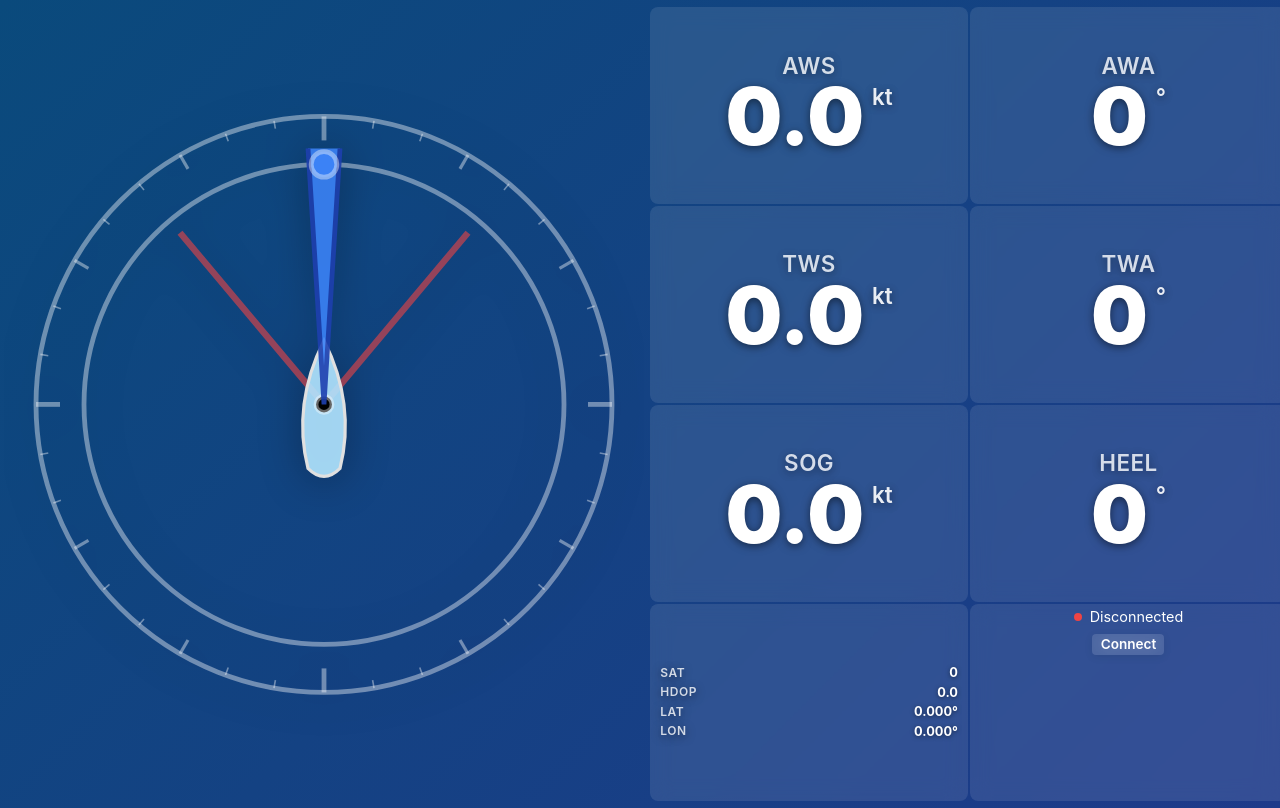
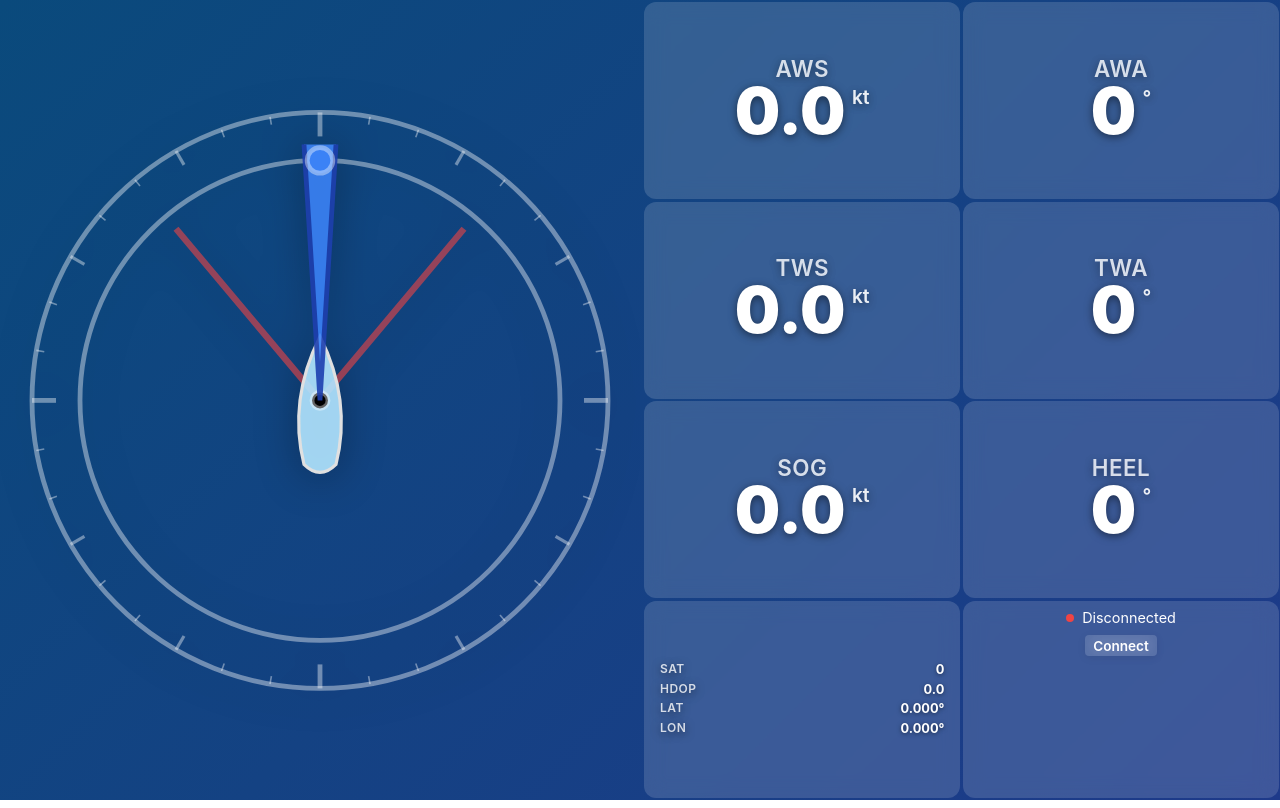
Before and after one commit to escopecz/veetr, a React (Vite) app: page / in a window 1280 px wide. Built offline with nearby package versions, Linux system fonts and the light colour scheme.

Commit message:
Padding improvements

```diff
--- a/src/components/Dashboard.css
+++ b/src/components/Dashboard.css
@@ -4,7 +4,7 @@
   grid-template-columns: 1fr 1fr;
   grid-template-rows: 1fr;
   grid-template-areas: "wind cards";
-  gap: 0.3rem;
+  gap: 0.1rem;
   height: 100vh;
   min-height: 100vh;
   width: 100vw;
@@ -42,8 +42,8 @@
     display: grid;
     grid-template-columns: 1fr 1fr;
     grid-auto-rows: minmax(0, 1fr);
-    gap: 0.12rem;
-    padding: 0.1rem 0.1rem;
+    gap: 0.05rem;
+    padding: 0.1rem;
     overflow-y: auto;
     align-items: stretch;
     justify-items: stretch;
@@ -84,8 +84,8 @@
     display: grid;
     grid-template-columns: 1fr 1fr;
     grid-auto-rows: minmax(0, 1fr);
-    gap: 0.12rem;
-    padding: 0.1rem 0.1rem;
+    gap: 0.05rem;
+    padding: 0.1rem;
     overflow-y: auto;
     align-items: stretch;
     justify-items: stretch;
@@ -100,7 +100,6 @@
   max-width: 1600px;
   margin: 0 auto;
   height: 100%;
-  padding: 0.25rem;
 }
 
 .wind-direction-area {
@@ -117,11 +116,11 @@
   display: grid;
   grid-template-columns: 1fr 1fr;
   grid-auto-rows: minmax(0, 1fr);
-  gap: 0.12rem;
+  gap: 0.05rem;
   height: 100%;
   width: 100%;
   overflow-y: auto;
-  padding: 0.2rem 0.1rem;
+  padding: 0.1rem;
   align-items: stretch;
   justify-items: stretch;
 }
@@ -151,15 +150,18 @@
 }
 
 .card {
-  background: rgba(255, 255, 255, 0.1);
+  background: rgba(255, 255, 255, 0.15);
   backdrop-filter: blur(10px);
   border: none;
-  border-radius: 8px;
-  padding: 0.12rem;
+  border-radius: 12px;
+  padding: 0.4rem;
   transition: all 0.3s ease;
   min-height: 0;
   display: flex;
   flex-direction: column;
+  box-sizing: border-box;
+  overflow: hidden;
+  margin: 0.05rem;
 }
 
 .card:hover {
@@ -177,7 +179,7 @@
 }
 
 .card-value {
-  font-size: 3rem !important;
+  font-size: 2.5rem !important;
   font-weight: 900;
   text-align: center;
   margin: 0;
@@ -188,8 +190,10 @@
   flex-direction: column;
   line-height: 0.9;
   text-shadow: 0 2px 8px rgba(0, 0, 0, 0.5);
-  padding: 0;
+  padding: 0.1rem;
   color: white;
+  box-sizing: border-box;
+  overflow: hidden;
 }
 
 .value-unit-row {
@@ -222,11 +226,11 @@
   }
 
   .card-value {
-    font-size: 4rem !important;
+    font-size: 3.5rem !important;
   }
 
   .card-unit {
-    font-size: 1.2rem !important;
+    font-size: 1.0rem !important;
   }
 }
 
@@ -237,11 +241,11 @@
   }
 
   .card-value {
-    font-size: 5rem !important;
+    font-size: 4rem !important;
   }
 
   .card-unit {
-    font-size: 1.4rem !important;
+    font-size: 1.2rem !important;
   }
 }
 
```
